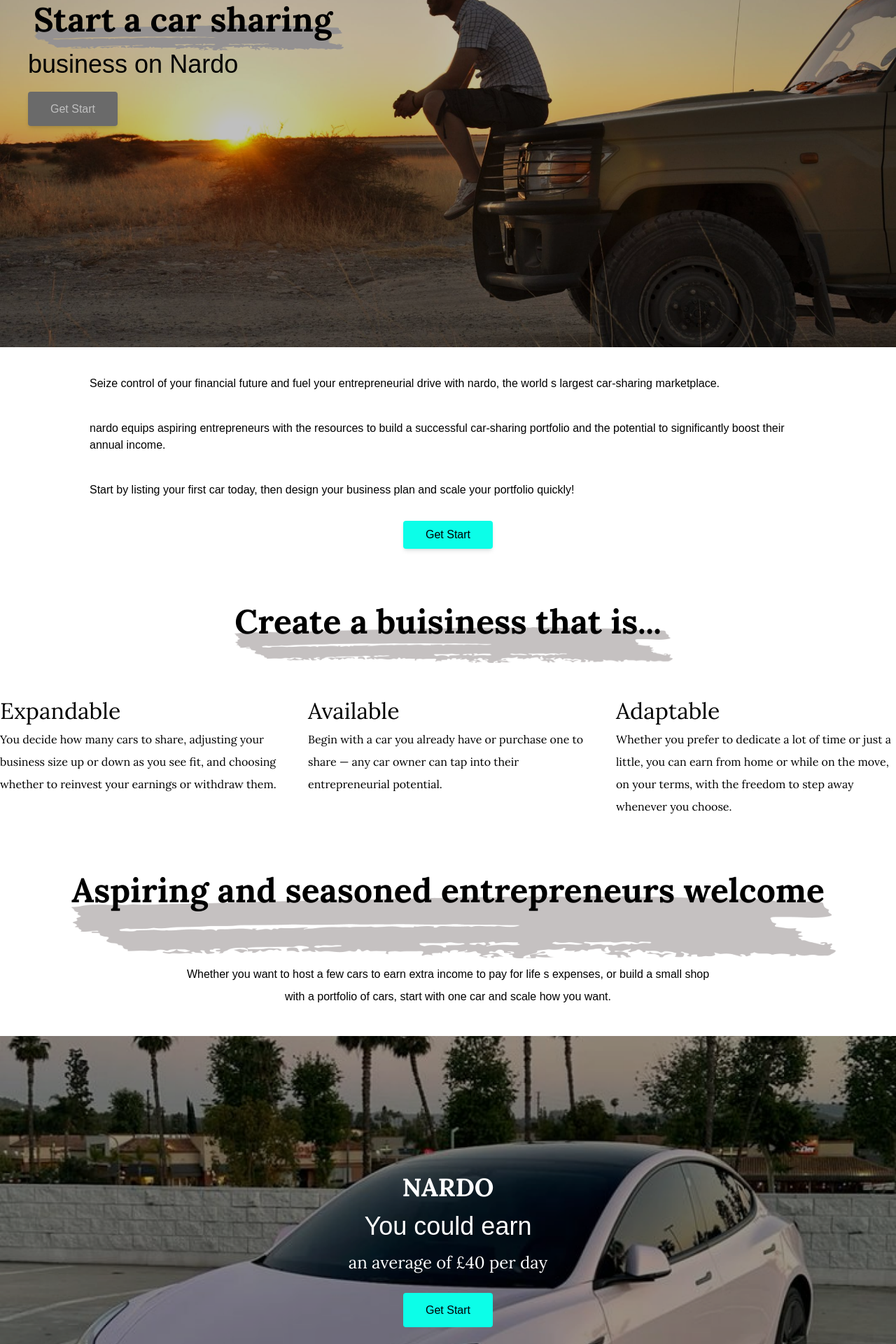
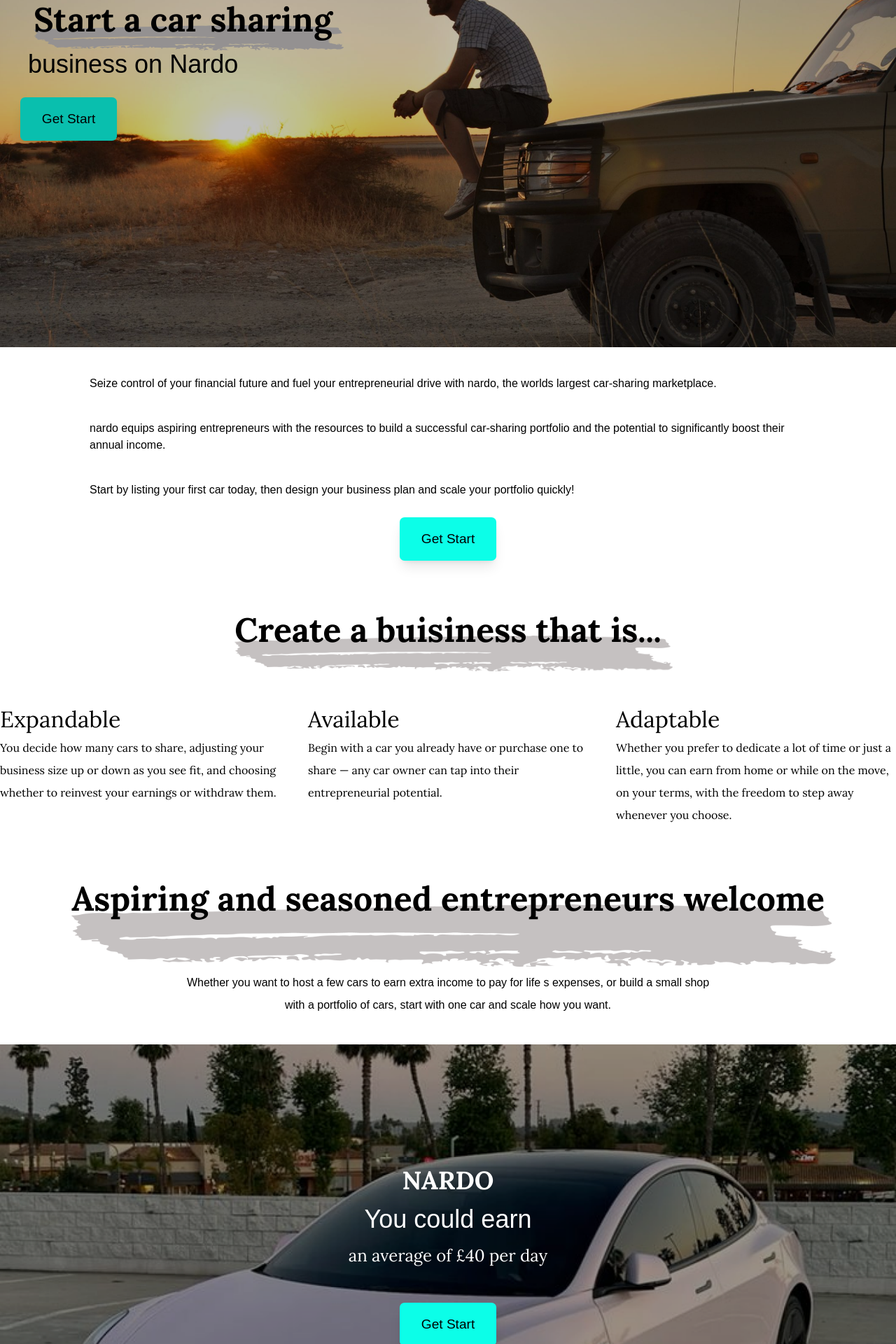
Before and after one commit to bdCalling-Sdt-hub/car_rent_website, a Next.js app: page /host-home in a window 1280 px wide. Shown: the part 220-2140 px from the top of the page at 70% size. Built offline with nearby package versions, Linux system fonts and the light colour scheme; no server answers.

Commit message:
Fix user issue

```diff
--- a/src/app/(withCommonLayout)/about-us/page.tsx
+++ b/src/app/(withCommonLayout)/about-us/page.tsx
@@ -1,63 +1,139 @@
-import Image from 'next/image'
-import React from 'react'
-import img from '../../../assets/aboutHeading.png'
-import img1 from '../../../assets/explore.jpg'
-import team from '../../../assets/team.png'
-import HeadingTitle from '@/components/shared/HeadingTitle'
+"use client";
+import Image from "next/image";
+import React from "react";
+import img from "../../../assets/aboutHeading.png";
+import img1 from "../../../assets/explore.jpg";
+import team from "../../../assets/team.png";
+import HeadingTitle from "@/components/shared/HeadingTitle";
+import { useInView } from "react-intersection-observer";
+import { motion } from "framer-motion";
+
+// SectionAnimation component with animations
+const SectionAnimation = ({
+  children,
+  direction,
+}: {
+  children: React.ReactNode;
+  direction: "left" | "right";
+}) => {
+  const { ref, inView } = useInView({ triggerOnce: false, threshold: 0.3 });
+
+  return (
+    <motion.div
+      ref={ref}
+      initial={{ opacity: 1, x: direction === "left" ? -200 : 200 }}
+      animate={inView ? { opacity: 1, x: 0 } : {}}
+      transition={{ duration: 1, ease: "easeInOut" }}
+
+    >
+      {children}
+    </motion.div>
+  );
+};
+
 const AboutUsPage = () => {
   return (
-        <div className='container mx-auto px-2 md:px-0'>
-            <div className='md:py-10 py-5 relative md:mb-20  flex justify-center'>
-                <div className='md:flex items-center gap-24 '>
-                    <Image alt='about' className='z-20 ' height={600} width={600} src={img} />
-                    <div className='mt-5 md:mt-0'>
-                        <HeadingTitle title='About Nardo' />
-                        <p className='max-w-xs'>Take a look under the hood of the
-                            world&apos;s largest car sharing
-                            marketplace</p>
+    <div className="container mx-auto px-2 md:px-0 overflow-hidden">
+      {/* Wrap sections with SectionAnimation */}
+      <SectionAnimation direction="left">
+        <div className="md:py-10 py-5 relative md:mb-20 flex justify-center">
+          <div className="md:flex items-center gap-24">
+            <Image
+              alt="about"
+              className="z-20"
+              height={600}
+              width={600}
+              src={img}
+            />
+            <div className="mt-5 md:mt-0">
+              <HeadingTitle title="About Nardo" />
+              <p className="max-w-xs">
+                Take a look under the hood of the world&apos;s largest car
+                sharing marketplace
+              </p>
             </div>
           </div>
-                <div className='bg-[#BCBABA26] h-72 hidden md:block w-[50%] z-0 absolute top-1/3 left-1/4 '></div>
+          <div className="bg-[#BCBABA26] h-72 hidden md:block w-[50%] z-0 absolute top-1/3 left-1/4 "></div>
         </div>
-            <div className='md:py-10 py-5 bg-[]'>
-                <div className='text-center pb-10'>
-                    <HeadingTitle title='Your perfect vehicle awaits' />
+      </SectionAnimation>
+
+      {/* Other sections */}
+      <SectionAnimation direction="right">
+        <div className="md:py-10 py-5 bg-[]">
+          <div className="text-center pb-10">
+            <HeadingTitle title="Your perfect vehicle awaits" />
           </div>
-                <div className='max-w-4xl space-y-10 mx-auto'>
-                    <p>Nardo is the newest and fastest growing peer to peer car-sharing marketplace in the UK. Whether you are flying in, need a car nearby or for a special occasion, Nardo lets you skip the traditional rental process and choose from a unique selection of vehicles, from daily cars to luxurious rides, all shared by local hosts and at a great price!</p>
-                    <p>For aspiring entrepreneurs, Nardo provides an opportunity to build and grow their own car-sharing businesses, using the platform to reach their goals. With a mission to make better use of the  1.5 billion cars, Nardo turns underutilized vehicles into valuable assets, empowering everyone to take control of their journey.</p>
+          <div className="max-w-4xl space-y-10 mx-auto">
+            <p>
+              Nardo is the newest and fastest growing peer to peer car-sharing
+              marketplace in the UK. Whether you are flying in, need a car nearby
+              or for a special occasion, Nardo lets you skip the traditional
+              rental process and choose from a unique selection of vehicles, from
+              daily cars to luxurious rides, all shared by local hosts and at a
+              great price!
+            </p>
+            <p>
+              For aspiring entrepreneurs, Nardo provides an opportunity to build
+              and grow their own car-sharing businesses, using the platform to
+              reach their goals. With a mission to make better use of the 1.5
+              billion cars, Nardo turns underutilized vehicles into valuable
+              assets, empowering everyone to take control of their journey.
+            </p>
           </div>
         </div>
+      </SectionAnimation>
 
-            <div className='py-10'>
-                <div className='text-center mt-5'>
-                    <HeadingTitle title='Explore us further' />
+      <SectionAnimation direction="left">
+        <div className="py-10">
+          <div className="text-center mt-5">
+            <HeadingTitle title="Explore us further" />
           </div>
-                <div className='grid grid-cols-1 md:grid-cols-2 items-center justify-between '>
+          <div className="grid grid-cols-1 md:grid-cols-2 items-center justify-between ">
             <div>
-                        <p className='font-semibold text-[32px]'>Meet the founders</p>
-                        <p className='max-w-sm mt-5 leading-7'>Meet the minds behind the movement, from executive leadership to the board of directors, working to unlock the potential of the UKs 34 million cars</p>
-                        <button className='mt-5 bg-[#0CFEE8] px-4 py-2 rounded-md shadow-md'>Meet the team</button>
-
+              <p className="font-semibold text-[32px]">Meet the founders</p>
+              <p className="max-w-sm mt-5 leading-7">
+                Meet the minds behind the movement, from executive leadership to
+                the board of directors, working to unlock the potential of the
+                UKs 34 million cars
+              </p>
+              <button className="mt-5 bg-[#0CFEE8] px-4 py-2 rounded-md shadow-md">
+                Meet the team
+              </button>
             </div>
-                    <Image height={800} width={800} className='h-[50%] rounded-md' src={img1} alt='img' />
+            <Image
+              height={800}
+              width={800}
+              className="h-[50%] rounded-md"
+              src={img1}
+              alt="img"
+            />
           </div>
         </div>
+      </SectionAnimation>
 
-            <div className='py-10'>
-                <div className='grid grid-cols-1 md:grid-cols-2 items-center justify-between '>
-                <Image height={1500} width={1500} className='' src={team} alt='img' />
+      <SectionAnimation direction="right">
+      <div className="py-10">
+        <div className="grid grid-cols-1 md:grid-cols-2 items-center justify-between ">
+          <Image height={1500} width={1500} className="" src={team} alt="img" />
 
-                    <div className=' mx-auto'>
-                        <p className='font-semibold text-[32px]'>Join the Nardo family</p>
-                        <p className='max-w-sm mt-5 leading-7'>Nardo, recognized as a Great Place to Work, is dedicated to building a supportive, approachable, innovative, and efficient workplace.Explore our open positions and become part of our team!</p>
-                        <button className='mt-5 bg-[#0CFEE8] px-4 py-2 rounded-md shadow-md'>Join Nardo</button>
-
+          <div className=" mx-auto">
+            <p className="font-semibold text-[32px]">Join the Nardo family</p>
+            <p className="max-w-sm mt-5 leading-7">
+              Nardo, recognized as a Great Place to Work, is dedicated to
+              building a supportive, approachable, innovative, and efficient
+              workplace.Explore our open positions and become part of our team!
+            </p>
+            <button className="mt-5 bg-[#0CFEE8] px-4 py-2 rounded-md shadow-md">
+              Join Nardo
+            </button>
           </div>
         </div>
       </div>
+      </SectionAnimation>
+
+
     </div>
-    )
-}
+  );
+};
 
-export default AboutUsPage
+export default AboutUsPage;
--- a/src/app/(withCommonLayout)/host-home/page.tsx
+++ b/src/app/(withCommonLayout)/host-home/page.tsx
@@ -1,3 +1,4 @@
+"use client";
 import HeadingTitle from "@/components/shared/HeadingTitle";
 import Link from "next/link";
 import React from "react";
@@ -5,6 +6,7 @@
 import img2 from "../../../assets/newCar.png";
 import Image from "next/image";
 import CreateBusiness from "@/components/CreateBusiness/CreateBusiness";
+import AnimateButton from "@/components/AnimateButton/AnimateButton";
 
 const HostHomePage = () => {
   return (
@@ -14,12 +16,14 @@
           <p className="mb-5">FIND YOUR DRIVE</p>
           <HeadingTitle title="Start a car sharing" />
           <p className="pt-5 text-4xl font-medium pb-8">business on Nardo</p>
+          <AnimateButton>
             <Link
               href="/host-home/License-plate"
-            className="bg-[#8D8D8D] text-white px-8 py-4 rounded-sm shadow-md "
+              // className="bg-[#8D8D8D] text-white px-8 py-4 rounded-sm shadow-md "
             >
               Get Start
             </Link>
+          </AnimateButton>
         </div>
         <div className="absolute inset-0 bg-black opacity-25 z-0 pointer-events-none"></div>
         <div className="mt-10 ">
@@ -35,7 +39,7 @@
       <div className="max-w-5xl mx-auto space-y-10 mt-10">
         <p className="">
           Seize control of your financial future and fuel your entrepreneurial
-          drive with nardo, the world s largest car-sharing marketplace.
+          drive with nardo, the worlds largest car-sharing marketplace.
         </p>
         <p>
           nardo equips aspiring entrepreneurs with the resources to build a
@@ -50,11 +54,15 @@
 
       <div>
         <div className="flex justify-center my-8 ">
+          <AnimateButton>
             <Link href="/host-home/License-plate">
-            <button className="bg-[#0CFEE8] py-2 px-8 rounded shadow-md">
+              <button
+              //  className="bg-[#0CFEE8] py-2 px-8 rounded shadow-md"
+              >
                 Get Start
               </button>
             </Link>
+          </AnimateButton>
         </div>
         <div className="mt-20 text-center">
           <HeadingTitle title="Create a buisiness that is..." />
@@ -79,12 +87,14 @@
             <p className="font-lora text-sm md:text-2xl pb-5 md:pb-10">
               an average of £40 per day
             </p>
+            <AnimateButton>
               <Link
                 href="/host-home/License-plate"
-              className="bg-[#0CFEE8] text-black  px-8 py-4 rounded-sm  "
+                // className="bg-[#0CFEE8] text-black  px-8 py-4 rounded-sm  "
               >
                 Get Start
               </Link>
+            </AnimateButton>
           </div>
         </div>
         <div className=" mt-8 md:mt-0 ">
@@ -103,12 +113,14 @@
           List your first car to get started today and build your plan to take
           control of your financial future tomorrow.
         </p>
+        <AnimateButton>
           <Link
             href="/host-home/License-plate"
-          className="bg-[#0CFEE8]  px-8 py-3 rounded-sm shadow-md "
+            // className="bg-[#0CFEE8]  px-8 py-3 rounded-sm shadow-md "
           >
             Get Start
           </Link>
+        </AnimateButton>
       </div>
     </div>
   );
--- a/src/app/login/page.tsx
+++ b/src/app/login/page.tsx
@@ -27,6 +27,7 @@
       .unwrap()
       .then((payload) => {
         toast.success(payload?.message)
+        localStorage.removeItem("currentStep")
         if(payload?.success){
           localStorage.setItem('_token', payload?.data?.accessToken)
           router.push('/')
--- /dev/null
+++ b/src/components/AnimateButton/AnimateButton.tsx
@@ -0,0 +1,28 @@
+import React from 'react'
+import {motion} from 'framer-motion'
+
+const AnimateButton = ({children} : {children : React.ReactNode}) => {
+  return (
+    <motion.button
+    animate={{
+      scale: [1, 1.2, 1, 1.2, 1],
+
+    }}
+    whileTap={{
+      scale: 0.95,
+      backgroundColor: "#0CB5E8",
+    }}
+    transition={{
+      duration: 5,
+      repeat: Infinity,
+      repeatType: "loop",
+      ease: "easeInOut",
+    }}
+    className="px-6 py-3 bg-[#0CFEE8] text-black rounded-md shadow-lg  border-2 border-transparent hover:border-[#0CFEE8] focus:outline-none transform origin-center"
+  >
+    {children}
+  </motion.button>
+  )
+}
+
+export default AnimateButton
--- a/src/components/Overview/Overview.tsx
+++ b/src/components/Overview/Overview.tsx
@@ -72,14 +72,14 @@
  * Reusable Component for Animating Sections
  */
 const SectionAnimation = ({ children, direction }: { children: React.ReactNode; direction: "left" | "right" }) => {
-  const { ref, inView } = useInView({ triggerOnce: false, threshold: 0.5 });
+  const { ref, inView } = useInView({ triggerOnce: false, threshold: 0.3 });
 
   return (
     <motion.div
       ref={ref}
-      initial={{ opacity: 1, x: direction === "left" ? -200 : 200 }}
+      initial={{ opacity: 1, x: direction === "left" ? -100 : 100 }}
       animate={inView ? { opacity: 1, x: 0 } : {}}
-      transition={{ duration: 0.1, ease: "easeOut" }}
+      transition={{ duration: 1, ease: "easeOut" }}
       className="relative w-full sm:w-[100%] lg:w-[632px] flex items-center justify-center"
     >
       <div className="w-full">
--- a/src/components/shared/Footer.tsx
+++ b/src/components/shared/Footer.tsx
@@ -1,11 +1,10 @@
 import React from 'react'
 import img from '../../assets/logo.png'
 import Image from 'next/image'
-import { IoLocationOutline, IoLogoFacebook, IoLogoYoutube } from "react-icons/io5";
+import {  IoLogoFacebook, IoLogoYoutube } from "react-icons/io5";
 import { FaSquareInstagram } from 'react-icons/fa6';
 import { RiTwitterXFill } from 'react-icons/ri';
 import { HiOutlineMailOpen } from 'react-icons/hi';
-import { LuPhone } from 'react-icons/lu';
 import Link from 'next/link';
 const Footer = () => {
     return (
```
Lines whose indentation alone changed are shown as unchanged.
